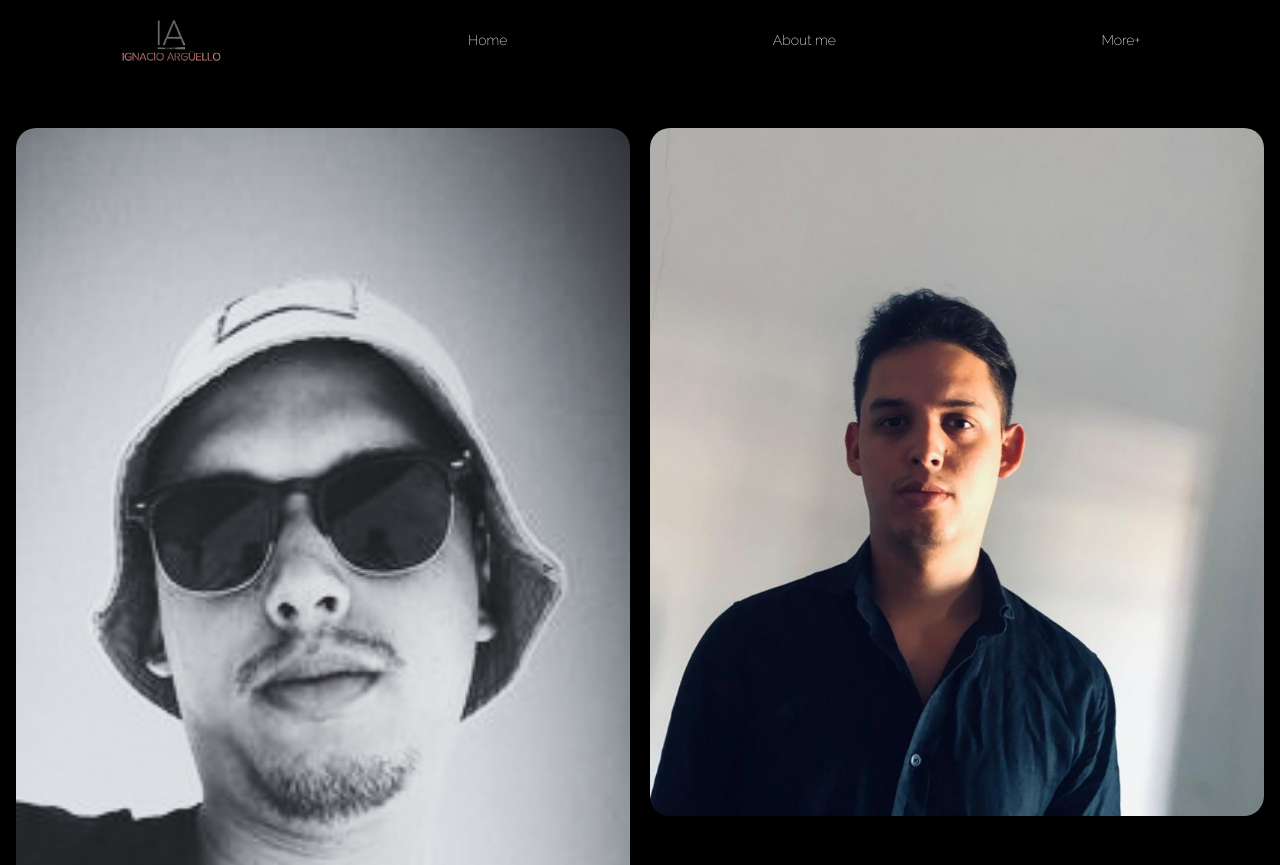
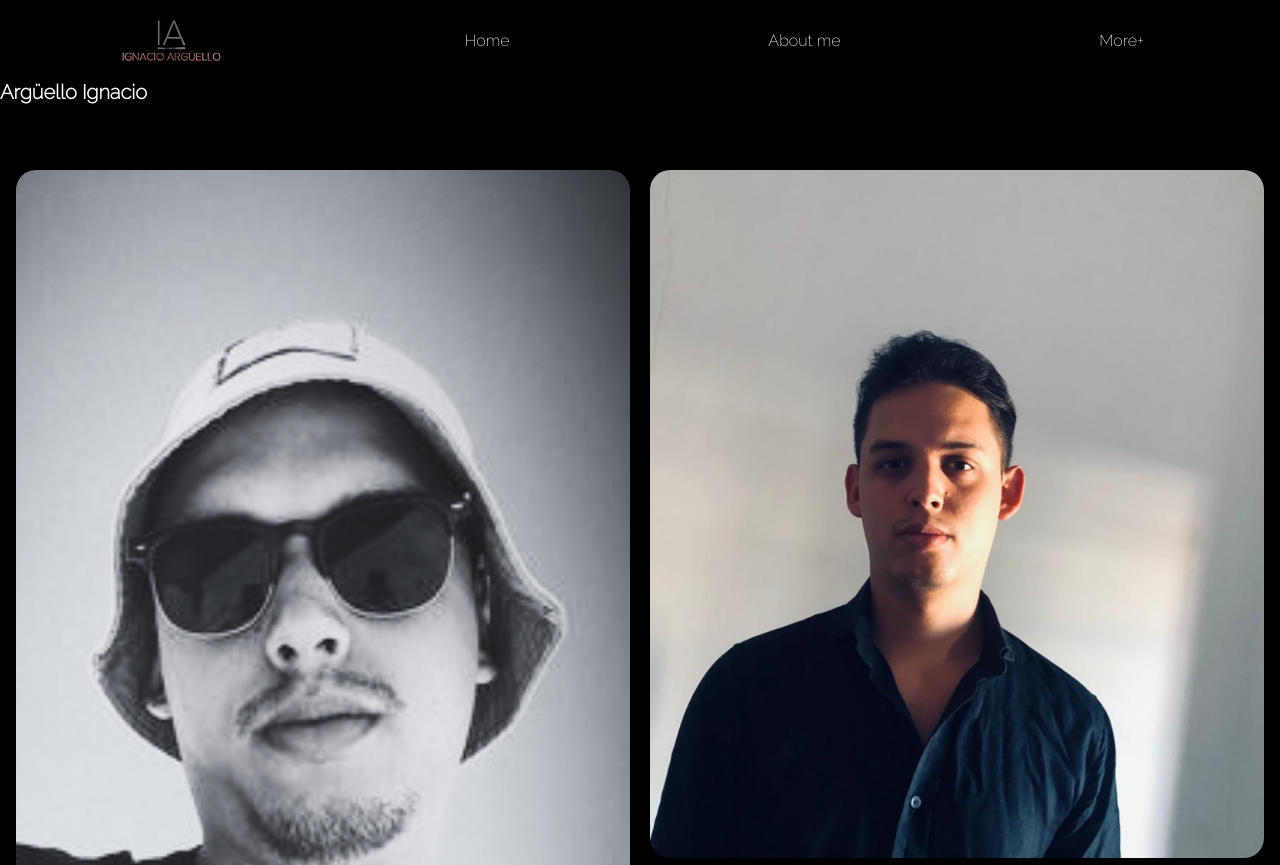
Before and after one commit to ignaarguello/Briefcase-Portfolio, a React (Create React App) app: page / in a window 1280 px wide. Shown: the top 865 px of the page. Built offline with nearby package versions, Linux system fonts and the light colour scheme.

Commit message:
Titulos Home

```diff
--- a/package.json
+++ b/package.json
@@ -6,6 +6,7 @@
     "@testing-library/jest-dom": "^5.16.5",
     "@testing-library/react": "^13.4.0",
     "@testing-library/user-event": "^13.5.0",
+    "animate.css": "^4.1.1",
     "react": "^18.2.0",
     "react-dom": "^18.2.0",
     "react-router-dom": "^6.8.0",
--- a/src/components/Navbar/Navbar.css
+++ b/src/components/Navbar/Navbar.css
@@ -21,7 +21,7 @@
 
   .item-nav__navbar {
     color: white;
-    font-size: 14px;
+    font-size: 16px;
     font-family: var(--fontRaleway);
     cursor: pointer;
     text-decoration: none;
--- a/src/components/PhotosGrid/PhotosGrid.jsx
+++ b/src/components/PhotosGrid/PhotosGrid.jsx
@@ -1,13 +1,14 @@
 import React from 'react'
 import './PhotosGrid.css'
+import 'animate.css';
 
 export default function PhotosGrid() {
   return (
     <div id='container-general__photosGrid'>
-      <div id='container-vertical__photosGrid'>
+      <div id='container-vertical__photosGrid' className='animate__animated animate__fadeIn animate__delay-1s'>
         <img id='img-vertical__photosGrid' src="../foto2.png" alt="" />
       </div>
-      <div id='container-horizontal__photosGrid'>
+      <div id='container-horizontal__photosGrid' className='animate__animated animate__fadeIn animate__delay-2s'>
         <img id='img-horizontal__photosGrid' src="../foto1.jpg" alt="" />
         <img id='img-horizontal__photosGrid' src="../foto3.png" alt="" />
       </div>
--- a/src/pages/Home/Home.css
+++ b/src/pages/Home/Home.css
@@ -0,0 +1,5 @@
+#titulo-ignacio__home{
+    color: white;
+    font-family: var(--fontRaleway);
+    font-size: 20px;
+}
--- a/src/pages/Home/Home.jsx
+++ b/src/pages/Home/Home.jsx
@@ -5,6 +5,8 @@ import PhotosGrid from '../../components/PhotosGrid/PhotosGrid'
 export default function Home() {
   return (
     <div id='container-home-page__home'>
+      <h2 id='titulo-ignacio__home'>Argüello Ignacio</h2>
+      <h4 id='titulo-fullstack__home'>Full Stack Developer - Mobile and Web</h4>
       <PhotosGrid/>
     </div>
   )
```
Also changed, not shown: 1 other file (tests, documents, lock files or other folders).
